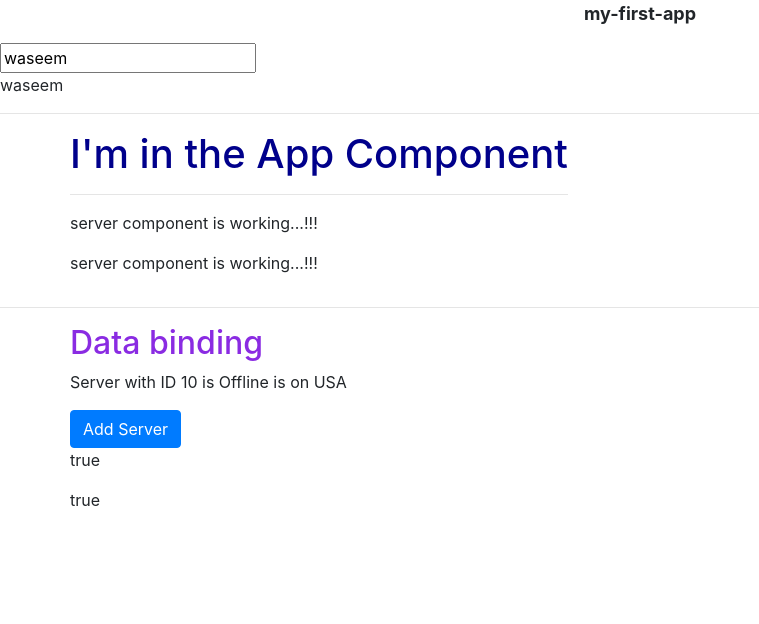
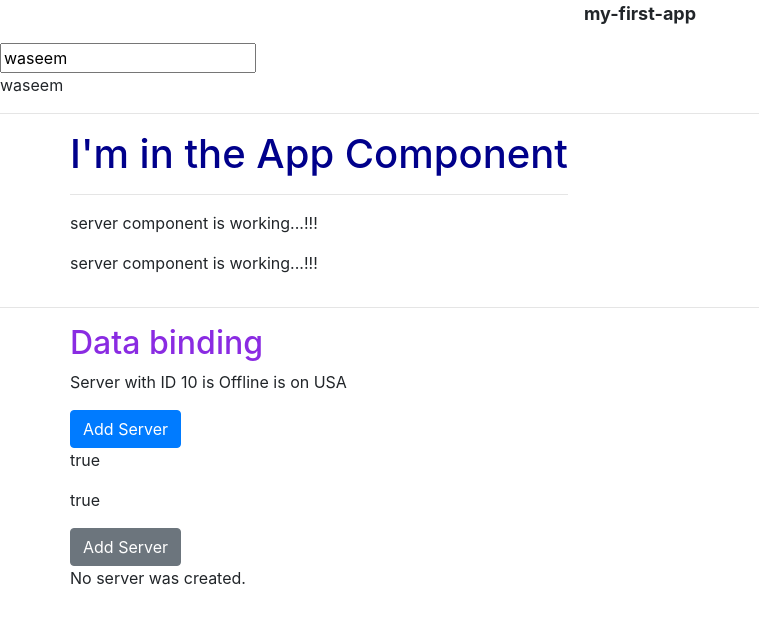
Before and after one commit to waseemkhan218/AP-001-ANGULAR, an Angular app: page / in a window 1280 px wide. Shown: the top 624 px of the page, without its empty margins (0-759 px from the left). Built offline with nearby package versions, Linux system fonts and the light colour scheme.

Commit message:
Event Binding

```diff
--- a/src/app/data-binding/data-binding.component.html
+++ b/src/app/data-binding/data-binding.component.html
@@ -8,3 +8,7 @@
 <!-- WORK: String Interpolation vs Property Binding -->
 <p>{{ allowNewServer }}</p>
 <p [innerText]="allowNewServer"></p>
+
+<!-- WORK: Event Binding: listening to user. the syntax is (click)="<method-name>"-->
+<button class="btn btn-secondary" [disabled]="!allowNewServer" (click)="onCreateServer(2)">Add Server</button>
+<p>{{ serverCreationStatus }}</p>
--- a/src/app/data-binding/data-binding.component.ts
+++ b/src/app/data-binding/data-binding.component.ts
@@ -12,6 +12,8 @@ export class DataBindingComponent implements OnInit {
   public serverZone: string = 'USA';
   // WORK: Property Binding: Displaying a new button which allow a user to add a new server.
   public allowNewServer: boolean = false;
+  // WORK: Event Binding: Listening to user.
+  public serverCreationStatus: string = 'No server was created.';
 
   constructor() {
     // WORK: Property Binding: SetTimeout on button
@@ -28,4 +30,8 @@ export class DataBindingComponent implements OnInit {
     return this.serverZone;
   }
 
+  onCreateServer(number: any) {
+    this.serverCreationStatus = 'Server is created now.';
+  }
+
 }
```
